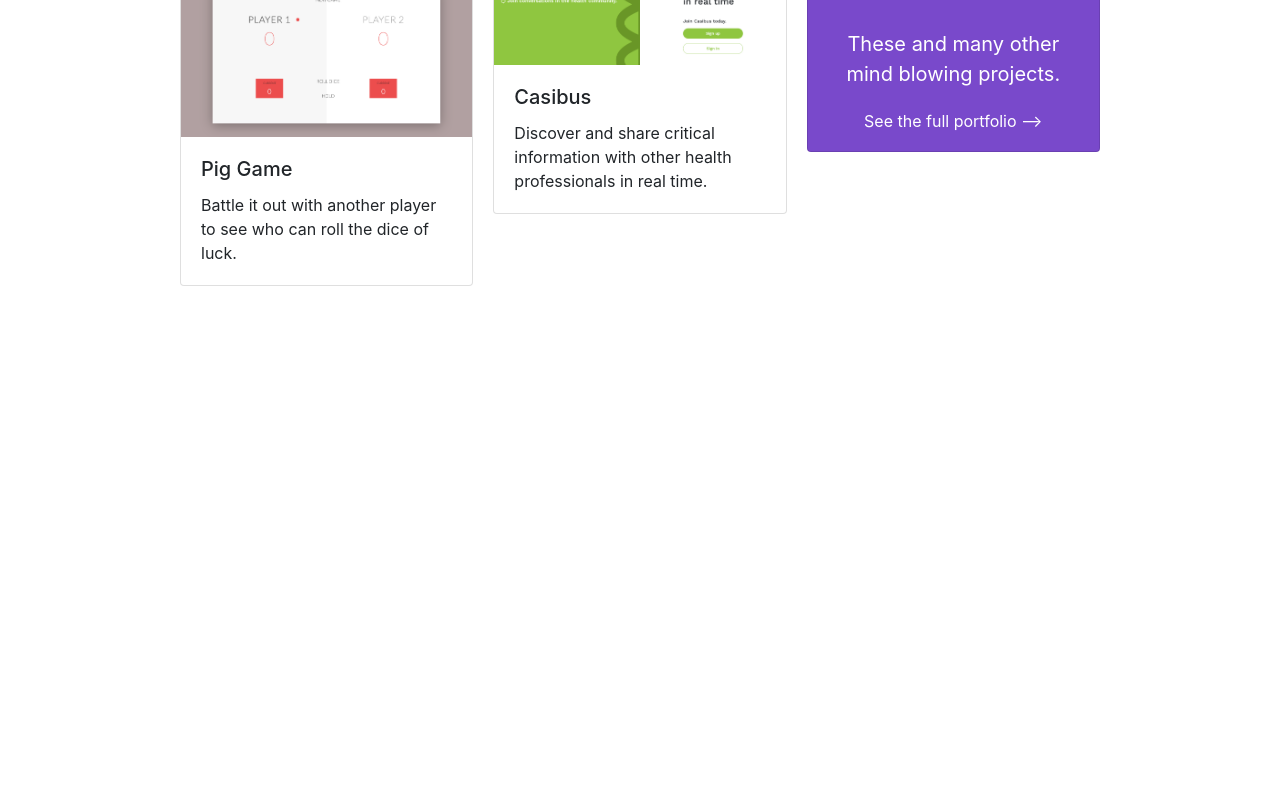
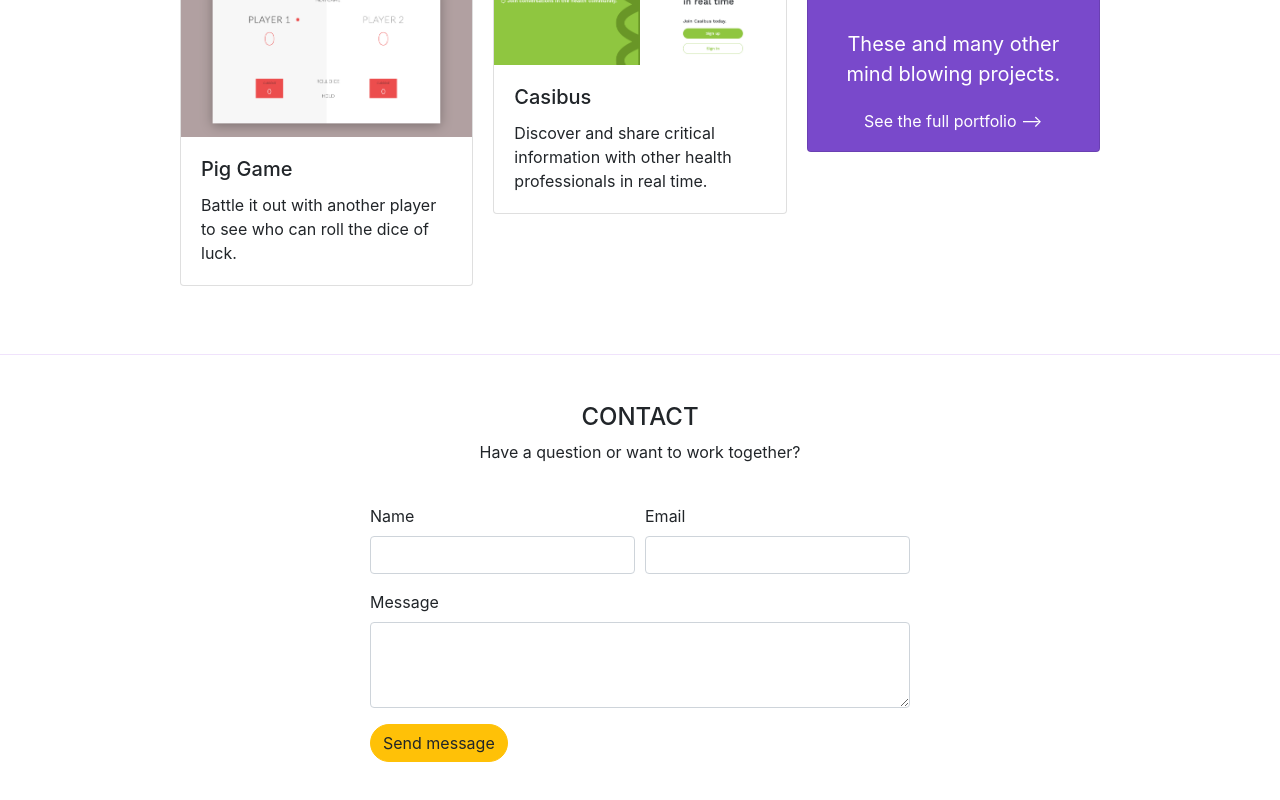
Before and after one commit to codedpills/zak.dev, a React (Create React App) app: page / in a window 1280 px wide. Shown: the part 1344-2144 px from the top of the page. Before the commit the page ends 1698 px from the top, so only its background shows below. Built offline with nearby package versions, Linux system fonts and the light colour scheme.

Commit message:
add form for contact section

```diff
--- a/src/components/Contact/Contact.css
+++ b/src/components/Contact/Contact.css
@@ -0,0 +1,4 @@
+.contact {
+    padding: 3rem 0;
+    border-top: 1px solid rgba(137, 43, 226, 0.13);
+}
--- a/src/components/Contact/Contact.jsx
+++ b/src/components/Contact/Contact.jsx
@@ -1,16 +1,47 @@
-import React from 'react';
-import './Contact.css';
-
-import React, { Component } from 'react';
+import React, { Component } from "react";
+import "./Contact.css";
 
 class Contact extends Component {
-    render() {
-        return (
-            <div>
-                Contact
+  render() {
+    return (
+      <div className="contact">
+        <div className="container">
+          <div className="row">
+            <div className="col-md-6 offset-md-3">
+              <h4 className="text-center text-uppercase">Contact</h4>
+              <p className="text-center">
+                Have a question or want to work together?
+              </p>
+              <br/>
+              <form>
+                <div className="form-row">
+                  <div className="form-group col-md-6">
+                    <label for="inputPassword4">Name</label>
+                    <input type="text" className="form-control" name="name" />
+                  </div>
+                  <div className="form-group col-md-6">
+                    <label for="inputEmail4">Email</label>
+                    <input type="email" className="form-control" name="email" />
+                  </div>
+                </div>
+                <div className="form-group">
+                  <label for="inputAddress">Message</label>
+                  <textarea
+                    class="form-control"
+                    name="message"
+                    rows="3"
+                  ></textarea>
+                </div>
+                <button type="submit" className="btn btn-warning rounded-pill">
+                  Send message
+                </button>
+              </form>
             </div>
-        );
-    }
+          </div>
+        </div>
+      </div>
+    );
+  }
 }
 
 export default Contact;
--- a/src/pages/Home/Home.jsx
+++ b/src/pages/Home/Home.jsx
@@ -5,6 +5,7 @@ import Navbar from '../../components/Navbar/Navbar';
 import Hero from '../../components/Hero/Hero';
 import Services from '../../components/Services/Services';
 import Projects from '../../components/Projects/Projects';
+import Contact from '../../components/Contact/Contact';
 
 const Home = () => {
   return (
@@ -13,6 +14,7 @@ const Home = () => {
       <Hero />
       <Services />
       <Projects />
+      <Contact />
     </div>
   );
 };
```
